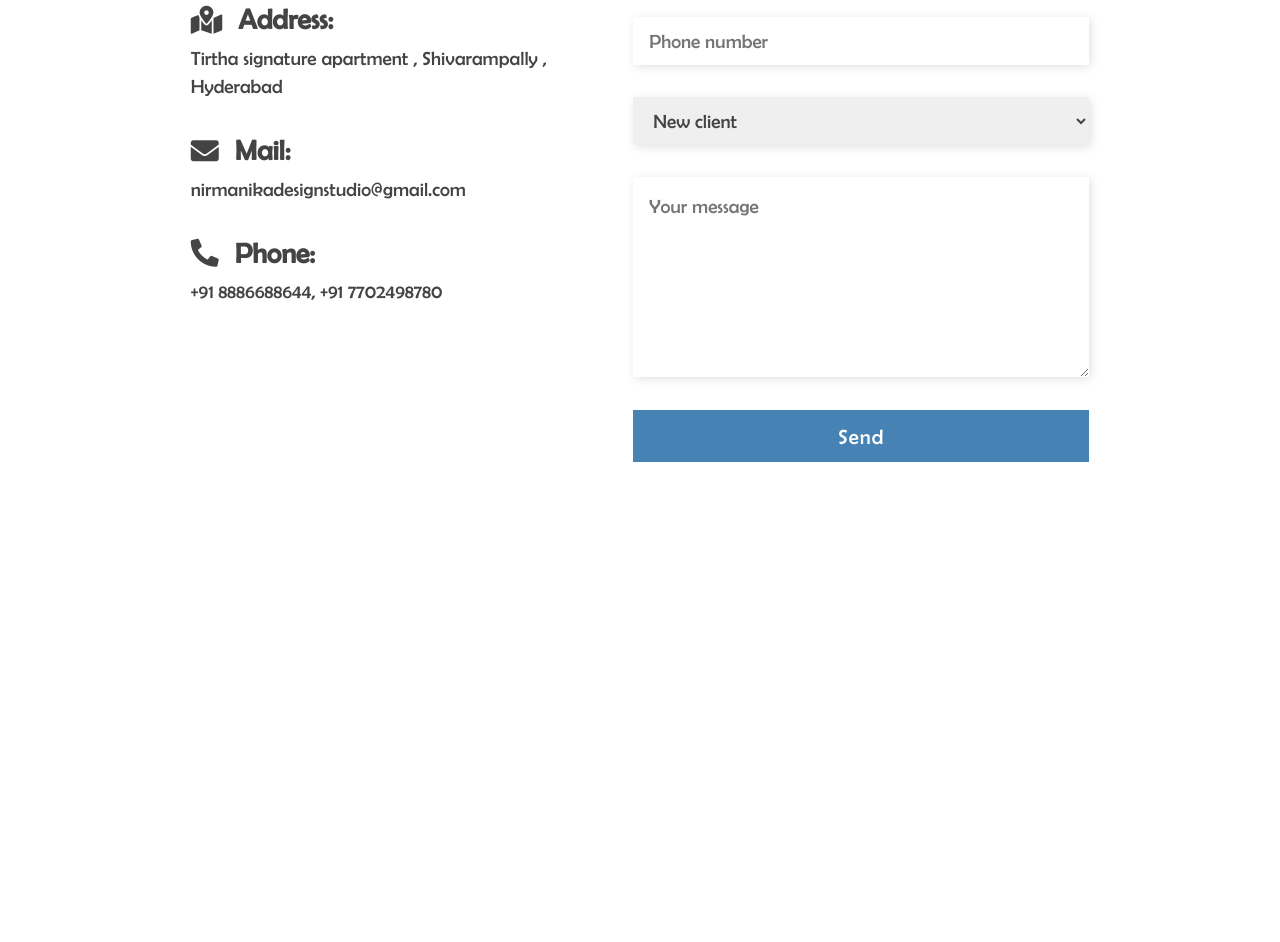
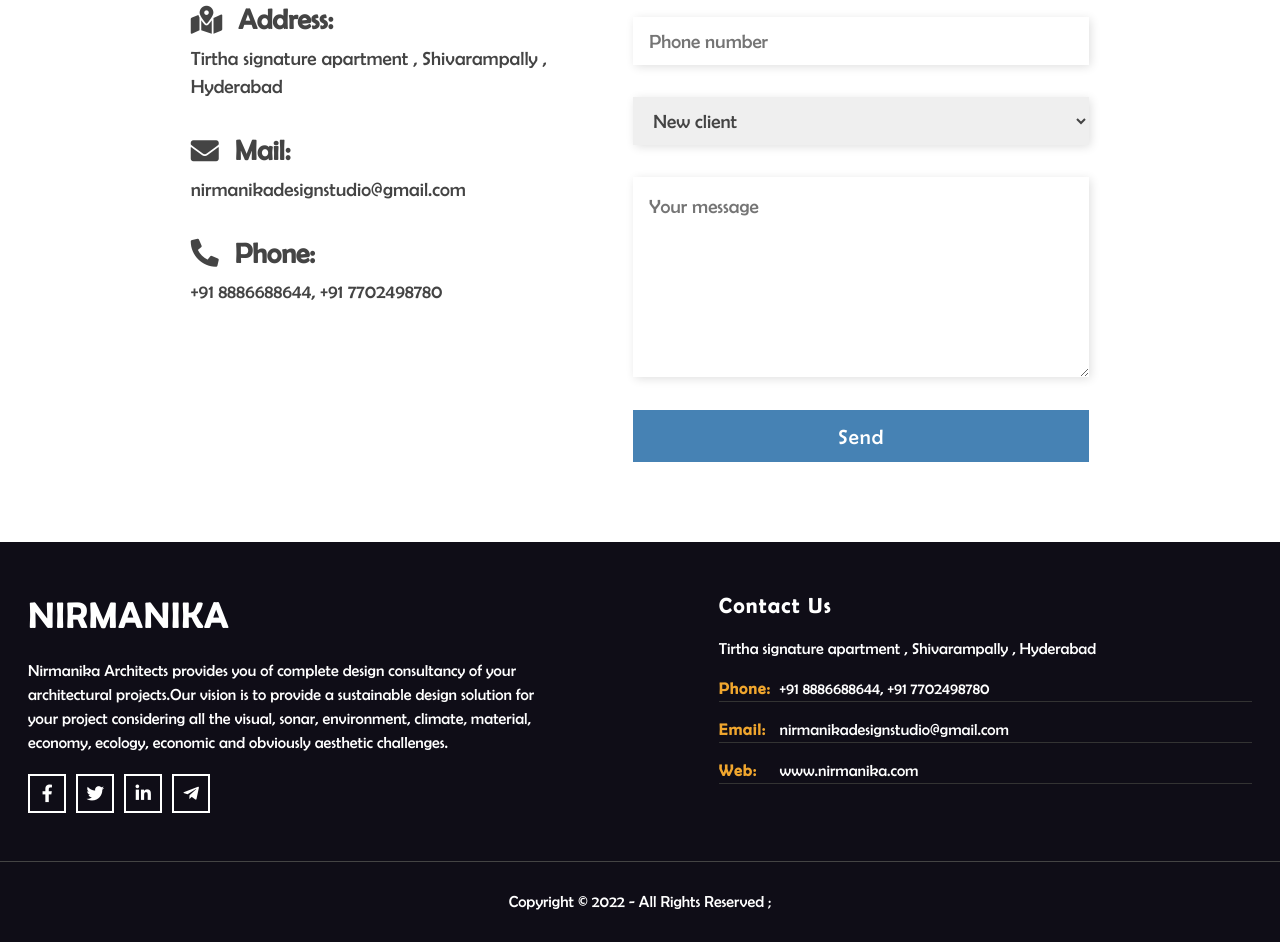
Before and after one commit to Rupesh-King/Nirmanika.github.io, a plain HTML site: page contact.html in a window 1280 px wide. Shown: the part 556-1498 px from the top of the page. Before the commit the page ends 1098 px from the top, so only its background shows below. Drawn offline with nearby package versions, Linux system fonts and the light colour scheme; files whose address does not match are found by name.

Commit message:
Add files via upload

```diff
--- a/contact.html
+++ b/contact.html
@@ -188,3 +188,74 @@ Date: June, 2022
         </div>
     </div>
     <!-- contact section end -->
+
+
+
+
+
+    <!-- footer section start -->
+    <div class="footer">
+        <div class="footer-content container-xxl">
+            <div class="footer-col footer-col1">
+                <p class="interiorx"><strong>Nirmanika<span></span></strong></p>
+                <p>Nirmanika Architects provides you of complete design consultancy of your architectural projects.Our vision is to provide a sustainable design solution for your project considering all the visual,  sonar, environment, climate, material, economy, ecology, economic and obviously aesthetic challenges.</p>
+                <div class="social-links">
+                    <div class="social-link">
+                        <span class="icon-facebook-f"></span>
+                    </div>
+
+                    <div class="social-link">
+                        <span class="icon-twitter"></span>
+                    </div>
+
+                    <div class="social-link">
+                        <span class="icon-linkedin-in"></span>
+                    </div>
+
+                    <div class="social-link">
+                        <span class="icon-telegram-plane"></span>
+                    </div>
+                </div>
+            </div>
+
+
+            <div class="footer-col location">
+                <p class="footer-col-title"><strong>Contact Us</strong></p>
+                <p>Tirtha signature apartment , Shivarampally , Hyderabad</p>
+                <div class="address">
+                    <p><strong>Phone: </strong><span>+91 8886688644, +91 7702498780</span></p>
+                    <p><strong>Email: </strong><span>nirmanikadesignstudio@gmail.com</span></p>
+                    <p><strong>Web: </strong><a href="#">www.nirmanika.com</a></p>
+                </div>
+            </div>
+        </div>
+
+        <footer class="copyright container-xxl">
+            <p>Copyright &copy; 2022 - All Rights Reserved ;
+
+        </footer>
+    </div>
+    <!-- footer section end -->
+
+
+
+
+
+
+
+
+
+
+    <!-- bootstrap cdn link -->
+    <script src="https://cdn.jsdelivr.net/npm/bootstrap@5.1.3/dist/js/bootstrap.bundle.min.js"
+        integrity="sha384-ka7Sk0Gln4gmtz2MlQnikT1wXgYsOg+OMhuP+IlRH9sENBO0LRn5q+8nbTov4+1p" crossorigin="anonymous">
+    </script>
+
+    <!-- aos cdn link -->
+    <script src="https://unpkg.com/aos@2.3.1/dist/aos.js"></script>
+
+    <!-- custom js link -->
+    <script src="script.js"></script>
+</body>
+
+</html>
```
